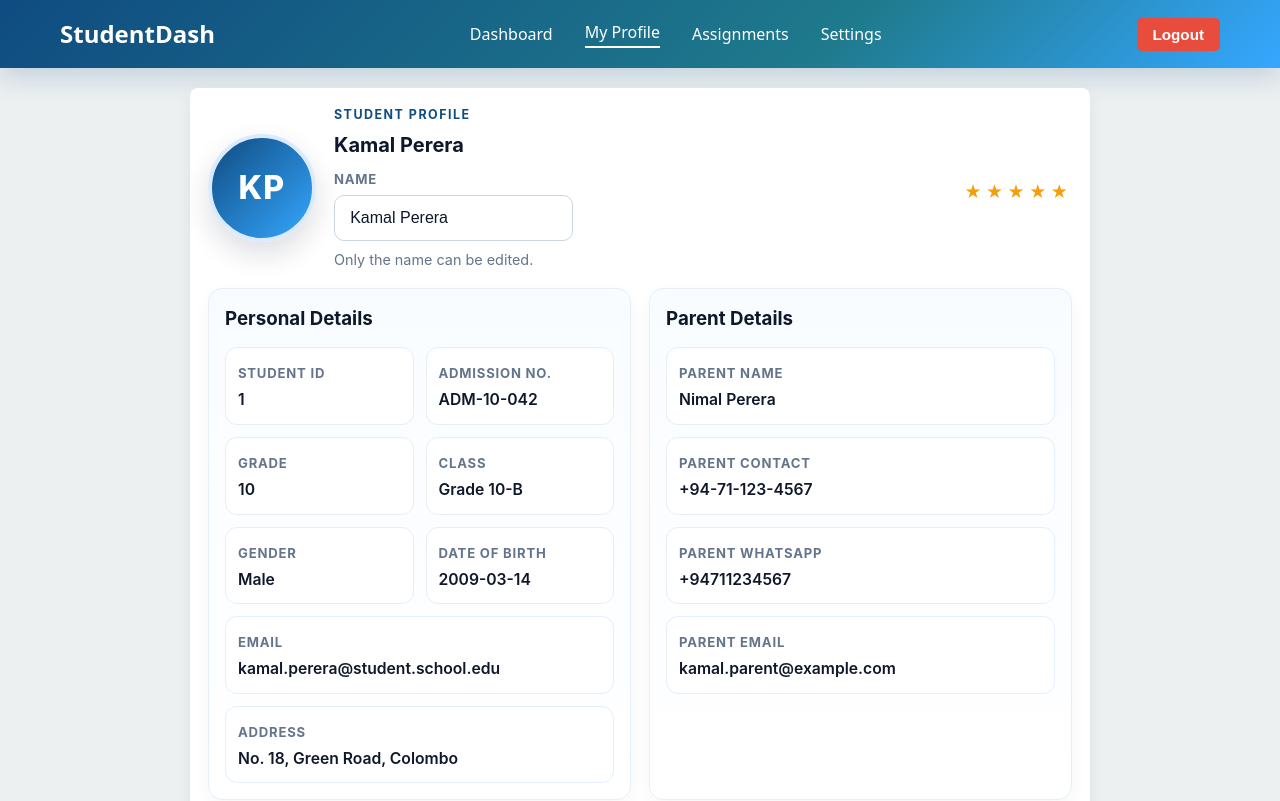
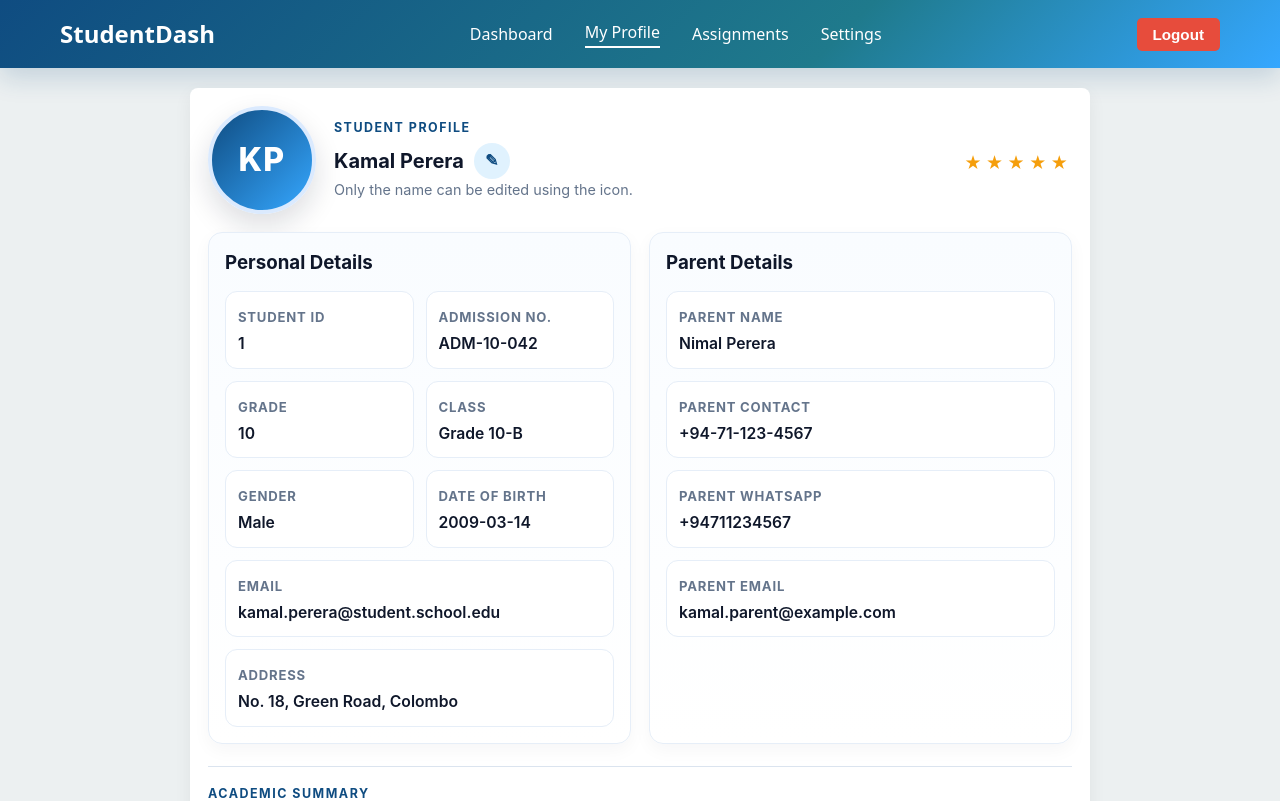
Before and after one commit to Lalindu0923/githubTester, a React (Vite) app in the folder studentDashboard/: page /profile in a window 1280 px wide. Shown: the top 801 px of the page. Built offline with nearby package versions, Linux system fonts and the light colour scheme.

Commit message:
feat: make student name editable via icon only

```diff
--- a/studentDashboard/src/components/Student.jsx
+++ b/studentDashboard/src/components/Student.jsx
@@ -65,9 +65,13 @@ function SimpleBarChart({ data, width = 600, height = 300, labelKey = 'value' })
 
 export default function Student({ student = sampleStudent }) {
   const [editableName, setEditableName] = useState(student.name)
+  const [nameDraft, setNameDraft] = useState(student.name)
+  const [isEditingName, setIsEditingName] = useState(false)
 
   useEffect(() => {
     setEditableName(student.name)
+    setNameDraft(student.name)
+    setIsEditingName(false)
   }, [student])
 
   const initials = useMemo(() => {
@@ -135,19 +139,58 @@ export default function Student({ student = sampleStudent }) {
 
           <div className="student-profile-copy">
             <p className="profile-kicker">Student Profile</p>
+            <div className="student-name-row">
               <h2 className="student-name">{editableName}</h2>
+              <button
+                type="button"
+                className="name-edit-btn"
+                onClick={() => {
+                  setNameDraft(editableName)
+                  setIsEditingName(true)
+                }}
+                aria-label="Edit student name"
+                title="Edit name"
+              >
+                ✎
+              </button>
+            </div>
+            {isEditingName ? (
               <div className="profile-edit-row">
                 <label className="profile-field">
                   <span>Name</span>
                   <input
                     type="text"
-                  value={editableName}
-                  onChange={(event) => setEditableName(event.target.value)}
+                    value={nameDraft}
+                    onChange={(event) => setNameDraft(event.target.value)}
                     className="profile-input"
                   />
                 </label>
-              <p className="profile-hint">Only the name can be edited.</p>
+                <div className="name-edit-actions">
+                  <button
+                    type="button"
+                    className="name-save-btn"
+                    onClick={() => {
+                      setEditableName(nameDraft.trim() || editableName)
+                      setIsEditingName(false)
+                    }}
+                  >
+                    Save
+                  </button>
+                  <button
+                    type="button"
+                    className="name-cancel-btn"
+                    onClick={() => {
+                      setNameDraft(editableName)
+                      setIsEditingName(false)
+                    }}
+                  >
+                    Cancel
+                  </button>
                 </div>
+              </div>
+            ) : (
+              <p className="profile-hint">Only the name can be edited using the icon.</p>
+            )}
           </div>
         </div>
         {renderStars(student.rating)}
--- a/studentDashboard/src/styles/Student.css
+++ b/studentDashboard/src/styles/Student.css
@@ -234,6 +234,38 @@
   font-weight: 700;
 }
 
+.student-name-row {
+  display: flex;
+  align-items: center;
+  gap: 10px;
+  flex-wrap: wrap;
+}
+
+.name-edit-btn,
+.name-save-btn,
+.name-cancel-btn {
+  border: none;
+  border-radius: 999px;
+  cursor: pointer;
+  transition: transform 0.2s ease, box-shadow 0.2s ease, background 0.2s ease;
+  font-weight: 700;
+}
+
+.name-edit-btn {
+  width: 36px;
+  height: 36px;
+  display: inline-grid;
+  place-items: center;
+  background: #e0f2fe;
+  color: #0f4c81;
+  font-size: 1rem;
+}
+
+.name-edit-btn:hover {
+  background: #bfdbfe;
+  transform: translateY(-1px);
+}
+
 .profile-edit-row {
   display: grid;
   gap: 8px;
@@ -270,6 +302,34 @@
 .profile-input:focus {
   border-color: #0f4c81;
   box-shadow: 0 0 0 3px rgba(15, 76, 129, 0.15);
+}
+
+.name-edit-actions {
+  display: flex;
+  gap: 10px;
+  flex-wrap: wrap;
+}
+
+.name-save-btn {
+  background: #0f4c81;
+  color: #ffffff;
+  padding: 0.55rem 1rem;
+}
+
+.name-save-btn:hover {
+  background: #0b3f68;
+  transform: translateY(-1px);
+}
+
+.name-cancel-btn {
+  background: #e2e8f0;
+  color: #334155;
+  padding: 0.55rem 1rem;
+}
+
+.name-cancel-btn:hover {
+  background: #cbd5e1;
+  transform: translateY(-1px);
 }
 
 .profile-hint {
```
Lines whose indentation alone changed are shown as unchanged.
